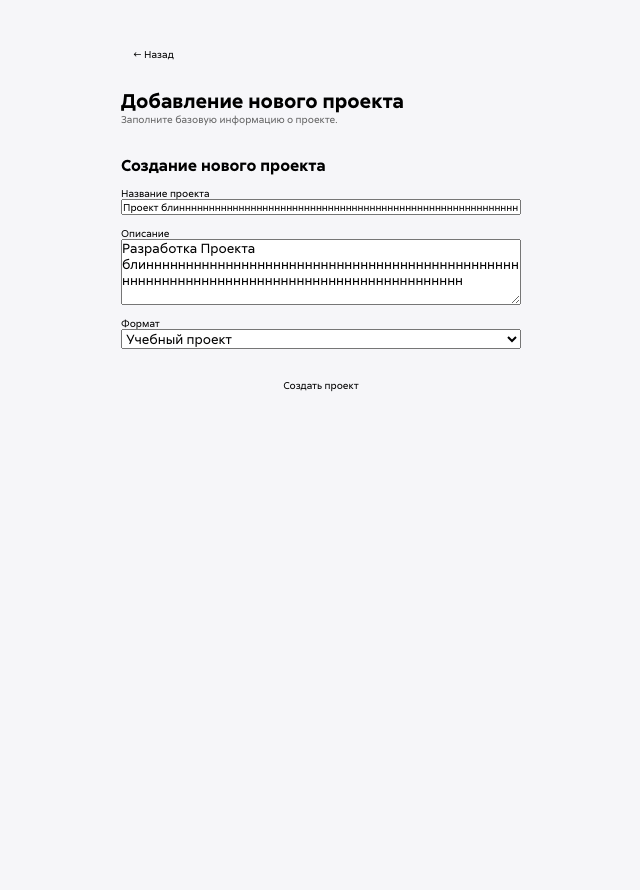
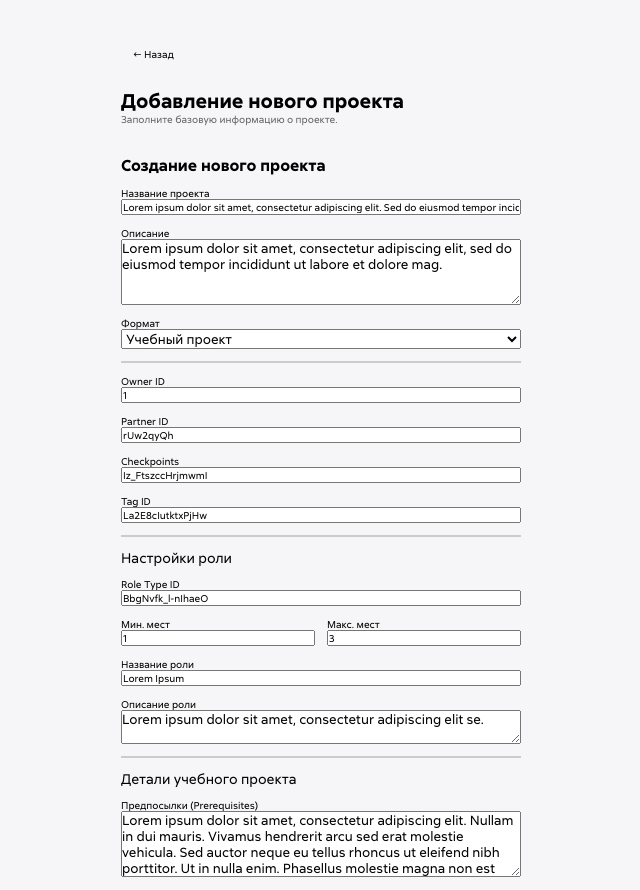
Before and after one commit to Voold/ShowCaseNewGen, a React (Vite) app: page /projects/create in a window 1280 px wide. Shown: the top 890 px of the page, without its empty margins (259-899 px from the left). Before the commit the page ends 800 px from the top, so only its background shows below. Built offline with nearby package versions, Linux system fonts and the light colour scheme; no server answers.

Commit message:
hotfix/create-project

```diff
--- a/src/entities/project/model/types.ts
+++ b/src/entities/project/model/types.ts
@@ -1,9 +1,9 @@
 export type ProjectDirection = 'web' | 'mobile' | 'engineering' | 'ml' | 'fintech' | 'design';
-export type ProjectFormat = 'CaseProjectRequest' | 'RealProjectRequest' | 'PaidProjectRequest';
+export type ProjectFormat = 'Case' | 'Real' | 'Study';
 export type CreateProjectRequestType =
-  | 'CreateCaseProjectRequest'
-  | 'CreateRealProjectRequest'
-  | 'CreateStudyProjectRequest';
+  | 'Case'
+  | 'Real'
+  | 'Study';
 
 export interface ProjectDirectionItem {
   key: ProjectDirection;
@@ -164,7 +164,7 @@ export interface BaseCreateProjectDto {
 }
 
 export interface CreateStudyProjectDto extends BaseCreateProjectDto {
-  type: 'CreateStudyProjectRequest';
+  type: 'Study';
   prdMeta: {
     prerequisites: string;
     projectGoal: string;
@@ -173,12 +173,12 @@ export interface CreateStudyProjectDto extends BaseCreateProjectDto {
 }
 
 export interface CreateCaseProjectDto extends BaseCreateProjectDto {
-  type: 'CreateCaseProjectRequest';
+  type: 'Case';
   prdMeta: Record<string, any>;
 }
 
 export interface CreateRealProjectDto extends BaseCreateProjectDto {
-  type: 'CreateRealProjectRequest';
+  type: 'Real';
   prdMeta: Record<string, any>;
 }
 
--- a/src/features/create-project/ui/CreateProjectForm.tsx
+++ b/src/features/create-project/ui/CreateProjectForm.tsx
@@ -9,48 +9,63 @@ export interface CreateProjectFormProps {
 export default function CreateProjectForm({ onSuccess }: CreateProjectFormProps) {
   const { mutate: createProject, isPending, error } = useCreateProject();
 
-  const [title, setTitle] = useState('Проект блинннннннннннннннннннннннннннннннннннннннннннннннннннннннннннннннннннннннннннннннннннннннннн');
-  const [description, setDescription] = useState('Разработка Проекта блинннннннннннннннннннннннннннннннннннннннннннннннннннннннннннннннннннннннннннннннннннннннннн');
-  const [type, setType] = useState<CreateProjectRequestType>('CreateStudyProjectRequest');
+  const [title, setTitle] = useState('Lorem ipsum dolor sit amet, consectetur adipiscing elit. Sed do eiusmod tempor incididunt ut labore x.');
+  const [description, setDescription] = useState('Lorem ipsum dolor sit amet, consectetur adipiscing elit, sed do eiusmod tempor incididunt ut labore et dolore mag.');
+  const [type, setType] = useState<CreateProjectRequestType>('Study');
+
+  const [ownerId, setOwnerId] = useState<number>(1);
+  const [partnerId, setPartnerId] = useState('rUw2qyQh');
+  const [checkpoints, setCheckpoints] = useState('Iz_FtszccHrjmwmI');
+  const [tagId, setTagId] = useState('La2E8cIutktxPjHw');
+
+  const [roleTypeId, setRoleTypeId] = useState('BbgNvfk_l-nIhaeO');
+  const [placesCount, setPlacesCount] = useState<number>(3);
+  const [minPlacesCount, setMinPlacesCount] = useState<number>(1);
+  const [roleName, setRoleName] = useState('Lorem Ipsum');
+  const [roleDescription, setRoleDescription] = useState('Lorem ipsum dolor sit amet, consectetur adipiscing elit se.');
+
+  const [prerequisites, setPrerequisites] = useState('Lorem ipsum dolor sit amet, consectetur adipiscing elit. Nullam in dui mauris. Vivamus hendrerit arcu sed erat molestie vehicula. Sed auctor neque eu tellus rhoncus ut eleifend nibh porttitor. Ut in nulla enim. Phasellus molestie magna non est bibendu.');
+  const [projectGoal, setProjectGoal] = useState('Lorem ipsum dolor sit amet, consectetur adipiscing elit. Sed non risus. Suspendisse lectus tortor, dignissim sit amet, adipiscing nec, ultricies sed, dolor. Cras elementum ultrices diam. Maecenas ligula massa, varius a, semper congue, euismod non, mi. Proin porttitor, orci nec x.');
+  const [keyFunctionality, setKeyFunctionality] = useState('Lorem ipsum dolor sit amet, consectetur adipiscing x., Lorem ipsum dolor sit amet, consectetur adipiscing elit vero., Lorem ipsum dolor sit amet, conse c.');
 
   const handleSubmit = (e: React.FormEvent) => {
     e.preventDefault();
 
     const basePayload = {
-      ownerId: 1,
-      partnerId: "rUw2qyQh",
-      checkpoints: "Iz_FtszccHrjmwmI",
+      ownerId,
+      partnerId,
+      checkpoints,
       meta: {
         title,
         description
       },
       roles: [
         {
-          roleTypeId: "BbgNvfk_l-nIhaeO",
-          placesCount: 3,
-          minPlacesCount: 1,
+          roleTypeId,
+          placesCount,
+          minPlacesCount,
           meta: {
-            name: "Backend Dev",
-            description: "Писать на Scala, любить фронтендеровввввввввввввввввввввввв"
+            name: roleName,
+            description: roleDescription
           },
           skills: []
         }
       ],
       tagIds: [
-        "La2E8cIutktxPjHw"
+        tagId
       ]
     };
 
     let finalPayload: CreateProjectDto;
 
-    if (type === 'CreateStudyProjectRequest') {
+    if (type === 'Study') {
       finalPayload = {
         ...basePayload,
         type: 'Study',
         prdMeta: {
-          prerequisites: "Студентам сложно искать проектыыыыыыыыыыыыыыыыыыыыыыыыыыыыыыыыыыыыыыыыыыыыыыыыыыыыыыыыыыыыыыыыыыыыыыыыыыыыыыыыыыыыыыыыыыыыыыыыыыыыыыыыыыыыыыыыыыыыыыыыыыыыыыыыыыыыыыыыыыыыыыыыыыыыыыыыыыыыыыыыыыыыыыыыыыыыыыыыыыыыыыыыыыыыыыыыыыыыыыыыыыыыыыыыыыыыыыыыыыыы",
-          projectGoal: "Сделать удобный порталлллллллллллллллллллллллллллллллллллллллллллллллллллллллллллллллллллллллллллллллллллллллллллллллллллллллллллллллллллллллллллллллллллллллллллллллллллллллллллллллллллллллллллллллллллллллллллллллллллллллллллллллллллллллллллллллллллллллллллллллллллллллллллллл",
-          keyFunctionality: ["REST APIиииииииииииииииииииииииииииииииииииииииииииии", "База данныххххххххххххххххххххххххххххххххххххххххххххххххххх", "Фронтенддддддддддддддддддддддддддддд"]
+          prerequisites,
+          projectGoal,
+          keyFunctionality: keyFunctionality.split(',').map(item => item.trim())
         }
       };
     } else {
@@ -64,7 +79,6 @@ export default function CreateProjectForm({ onSuccess }: CreateProjectFormProps)
         }
       };
     }
-
 
     createProject(finalPayload, {
       onSuccess: () => {
@@ -93,11 +107,84 @@ export default function CreateProjectForm({ onSuccess }: CreateProjectFormProps)
       <div style={{ display: 'flex', flexDirection: 'column' }}>
         <label>Формат</label>
         <select value={type} onChange={e => setType(e.target.value as CreateProjectRequestType)}>
-          <option value="CreateStudyProjectRequest">Учебный проект</option>
-          <option value="CreateCaseProjectRequest">Кейс-проект</option>
-          <option value="CreateRealProjectRequest">Реальный проект</option>
+          <option value="Study">Учебный проект</option>
+          <option value="Case">Кейс-проект</option>
+          <option value="Real">Реальный проект</option>
         </select>
       </div>
+
+      <hr style={{ width: '100%', border: '0.5px solid #ccc' }} />
+
+      <div style={{ display: 'flex', flexDirection: 'column' }}>
+        <label>Owner ID</label>
+        <input type="number" value={ownerId} onChange={e => setOwnerId(Number(e.target.value))} required />
+      </div>
+
+      <div style={{ display: 'flex', flexDirection: 'column' }}>
+        <label>Partner ID</label>
+        <input value={partnerId} onChange={e => setPartnerId(e.target.value)} required />
+      </div>
+
+      <div style={{ display: 'flex', flexDirection: 'column' }}>
+        <label>Checkpoints</label>
+        <input value={checkpoints} onChange={e => setCheckpoints(e.target.value)} required />
+      </div>
+
+      <div style={{ display: 'flex', flexDirection: 'column' }}>
+        <label>Tag ID</label>
+        <input value={tagId} onChange={e => setTagId(e.target.value)} required />
+      </div>
+
+      <hr style={{ width: '100%', border: '0.5px solid #ccc' }} />
+      <h4>Настройки роли</h4>
+
+      <div style={{ display: 'flex', flexDirection: 'column' }}>
+        <label>Role Type ID</label>
+        <input value={roleTypeId} onChange={e => setRoleTypeId(e.target.value)} required />
+      </div>
+
+      <div style={{ display: 'flex', gap: '12px' }}>
+        <div style={{ display: 'flex', flexDirection: 'column', flex: 1 }}>
+          <label>Мин. мест</label>
+          <input type="number" value={minPlacesCount} onChange={e => setMinPlacesCount(Number(e.target.value))} required />
+        </div>
+        <div style={{ display: 'flex', flexDirection: 'column', flex: 1 }}>
+          <label>Макс. мест</label>
+          <input type="number" value={placesCount} onChange={e => setPlacesCount(Number(e.target.value))} required />
+        </div>
+      </div>
+
+      <div style={{ display: 'flex', flexDirection: 'column' }}>
+        <label>Название роли</label>
+        <input value={roleName} onChange={e => setRoleName(e.target.value)} required />
+      </div>
+
+      <div style={{ display: 'flex', flexDirection: 'column' }}>
+        <label>Описание роли</label>
+        <textarea value={roleDescription} onChange={e => setRoleDescription(e.target.value)} required rows={2} />
+      </div>
+
+      {type === 'Study' && (
+        <>
+          <hr style={{ width: '100%', border: '0.5px solid #ccc' }} />
+          <h4>Детали учебного проекта</h4>
+
+          <div style={{ display: 'flex', flexDirection: 'column' }}>
+            <label>Предпосылки (Prerequisites)</label>
+            <textarea value={prerequisites} onChange={e => setPrerequisites(e.target.value)} required rows={4} />
+          </div>
+
+          <div style={{ display: 'flex', flexDirection: 'column' }}>
+            <label>Цель проекта</label>
+            <textarea value={projectGoal} onChange={e => setProjectGoal(e.target.value)} required rows={4} />
+          </div>
+
+          <div style={{ display: 'flex', flexDirection: 'column' }}>
+            <label>Ключевой функционал (через запятую)</label>
+            <textarea value={keyFunctionality} onChange={e => setKeyFunctionality(e.target.value)} required rows={3} />
+          </div>
+        </>
+      )}
 
       {error && (
         <div style={{ color: 'red', fontSize: '14px', marginTop: '10px' }}>
```
